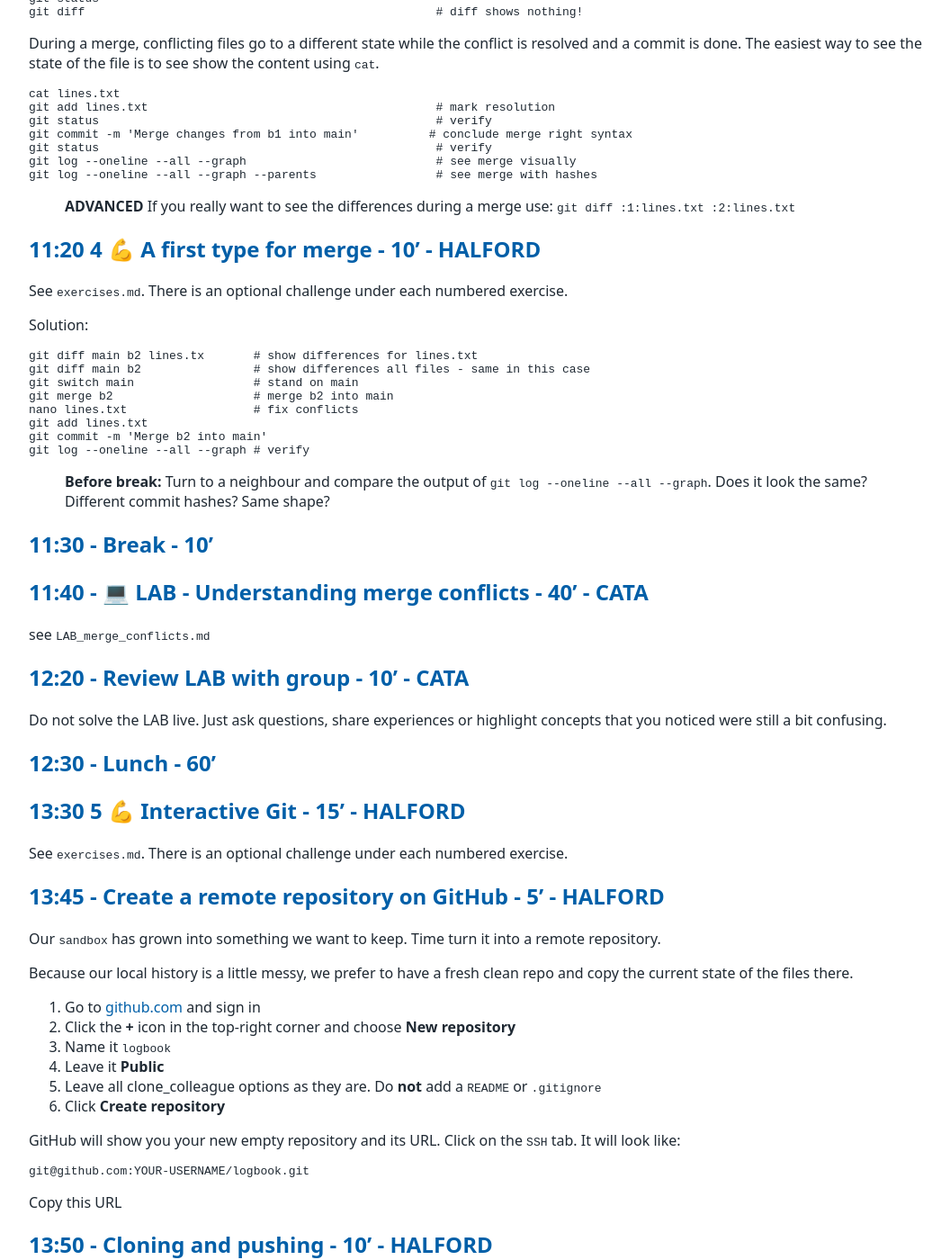
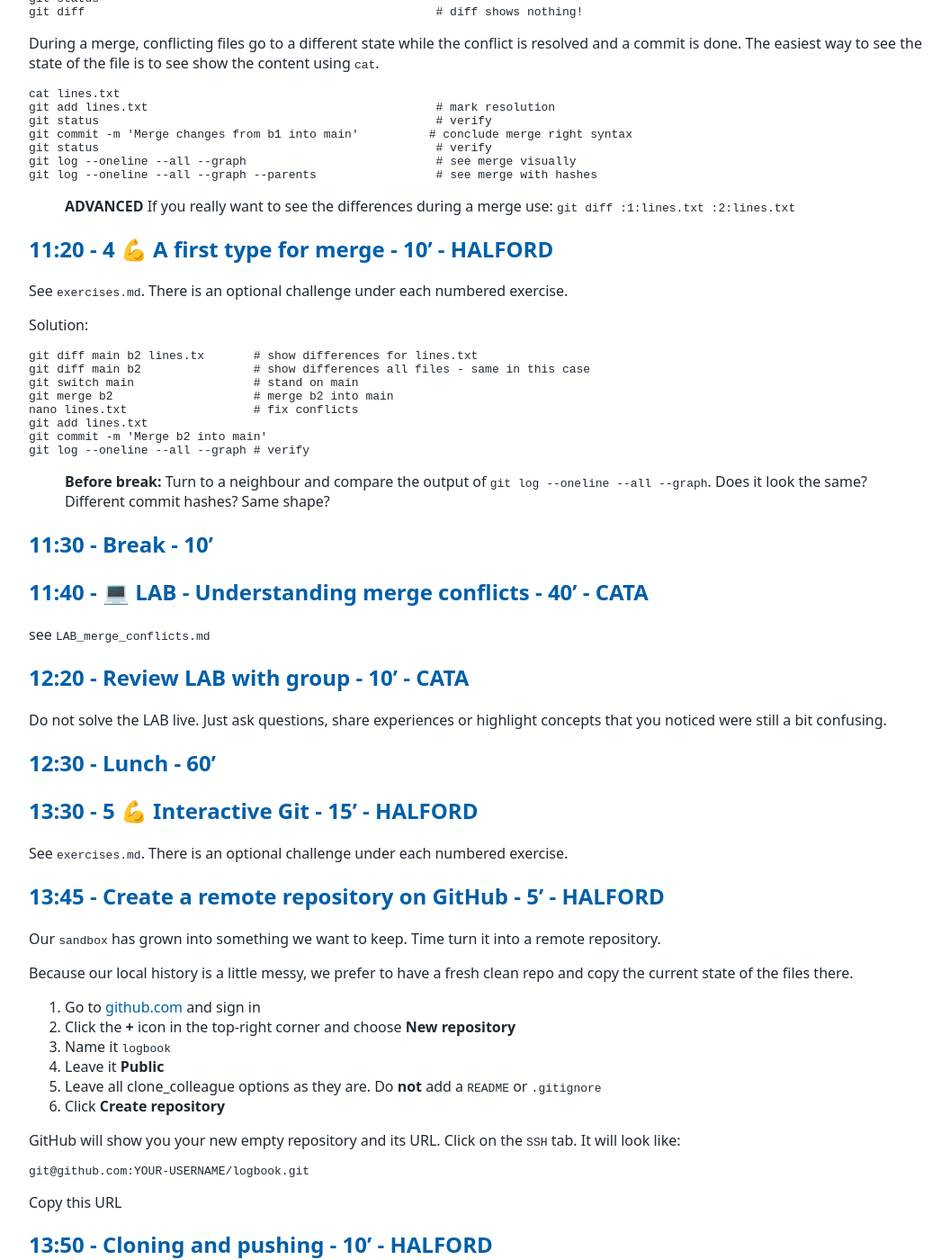
Before and after one commit to tu-delft-library/intermediate_version_control_with_git, a Jekyll site: the page built from material_for_trainers/lesson_plan.md, in a window 1280 px wide and 1400 px high, scrolled down 4223 px. Shown: the whole window at 90% size, without its empty margins (108-1164 px from the left). Built offline with Jekyll 4.4.1, drawn with Linux system fonts in a browser that asks for light colours; our own code applies the rules of GitHub Pages for plain Markdown files.

Commit message:
Small formatting

```diff
--- a/material_for_trainers/lesson_plan.md
+++ b/material_for_trainers/lesson_plan.md
@@ -249,7 +249,7 @@ git log --oneline --all --graph --parents                 # see merge with hashe
 
 > **ADVANCED** If you really want to see the differences during a merge use: `git diff :1:lines.txt :2:lines.txt`
 
-## 11:20 4 💪 A first type for merge - 10' - HALFORD
+## 11:20 - 4 💪 A first type for merge - 10' - HALFORD
 See `exercises.md`. There is an optional challenge under each numbered exercise.
 
 Solution:
@@ -276,7 +276,7 @@ Do not solve the LAB live. Just ask questions, share experiences or highlight co
 
 ## 12:30 - 	Lunch - 60'
 
-## 13:30 5 💪 Interactive Git - 15' - HALFORD
+## 13:30 - 5 💪 Interactive Git - 15' - HALFORD
 See `exercises.md`. There is an optional challenge under each numbered exercise.
 
 ## 13:45 - Create a remote repository on GitHub - 5' - HALFORD
```
